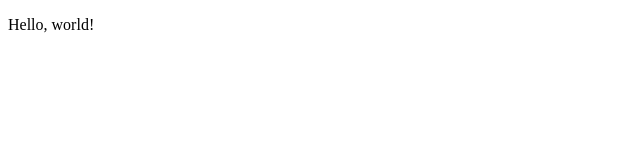
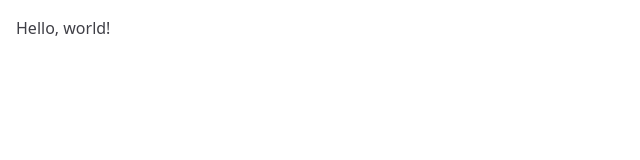
Before and after one commit to benborgers/big-bang, an Astro site: page / in a window 1280 px wide. Shown: the full height of the page, 0-640 px from the left. Built offline with nearby package versions, Linux system fonts and the light colour scheme; Astro itself is replaced by a stand-in of ours.

Commit message:
Install Tailwind

```diff
--- a/astro.config.mjs
+++ b/astro.config.mjs
@@ -1,4 +1,9 @@
-import { defineConfig } from 'astro/config';
+import { defineConfig } from "astro/config";
 
 // https://astro.build/config
-export default defineConfig({});
+import tailwind from "@astrojs/tailwind";
+
+// https://astro.build/config
+export default defineConfig({
+  integrations: [tailwind()],
+});
--- a/package.json
+++ b/package.json
@@ -11,6 +11,8 @@
     "astro": "astro"
   },
   "dependencies": {
-    "astro": "^1.6.10"
+    "@astrojs/tailwind": "^2.1.2",
+    "astro": "^1.6.10",
+    "tailwindcss": "^3.2.4"
   }
 }
--- a/src/layouts/Layout.astro
+++ b/src/layouts/Layout.astro
@@ -6,7 +6,7 @@
     <link rel="icon" type="image/svg+xml" href="https://emojicdn.elk.sh/🪐" />
     <title>Big Bang to Humankind</title>
   </head>
-  <body>
+  <body class="antialised text-gray-700 p-4">
     <slot />
   </body>
 </html>
--- /dev/null
+++ b/tailwind.config.cjs
@@ -0,0 +1,14 @@
+const colors = require("tailwindcss/colors");
+
+/** @type {import('tailwindcss').Config} */
+module.exports = {
+  content: ["./src/**/*.{astro,html,js,jsx,md,mdx,svelte,ts,tsx,vue}"],
+  theme: {
+    extend: {
+      colors: {
+        gray: colors.zinc,
+      },
+    },
+  },
+  plugins: [],
+};
```
Also changed, not shown: 1 other file.
